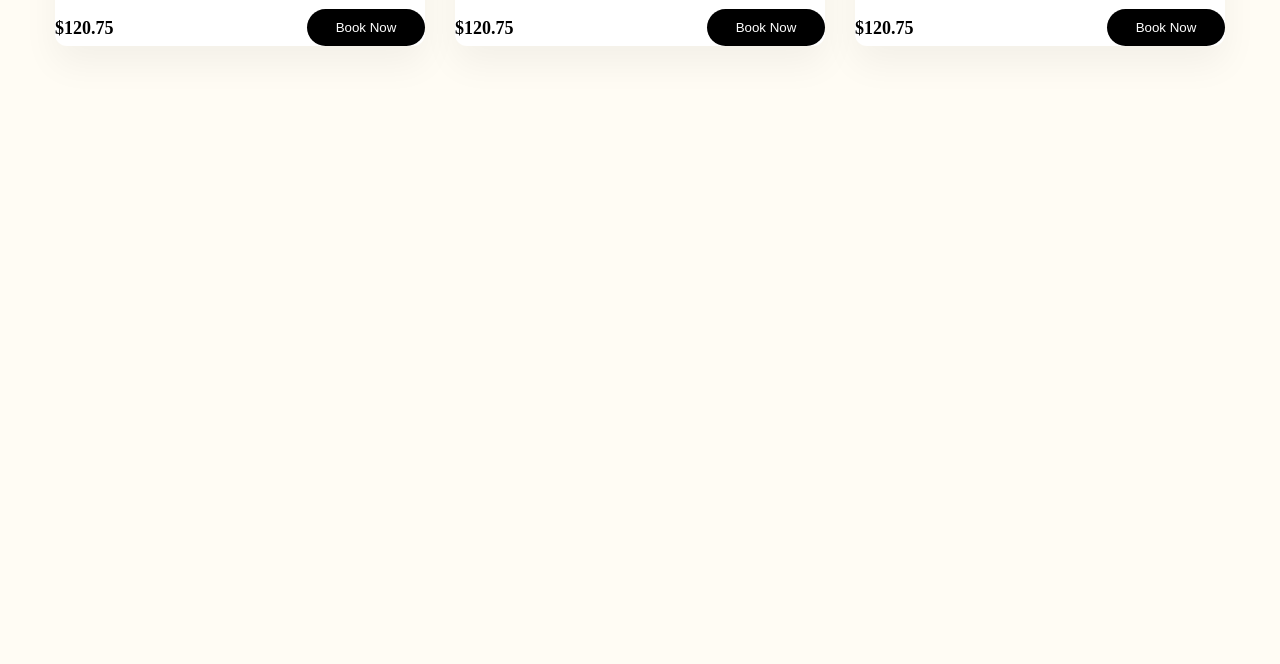
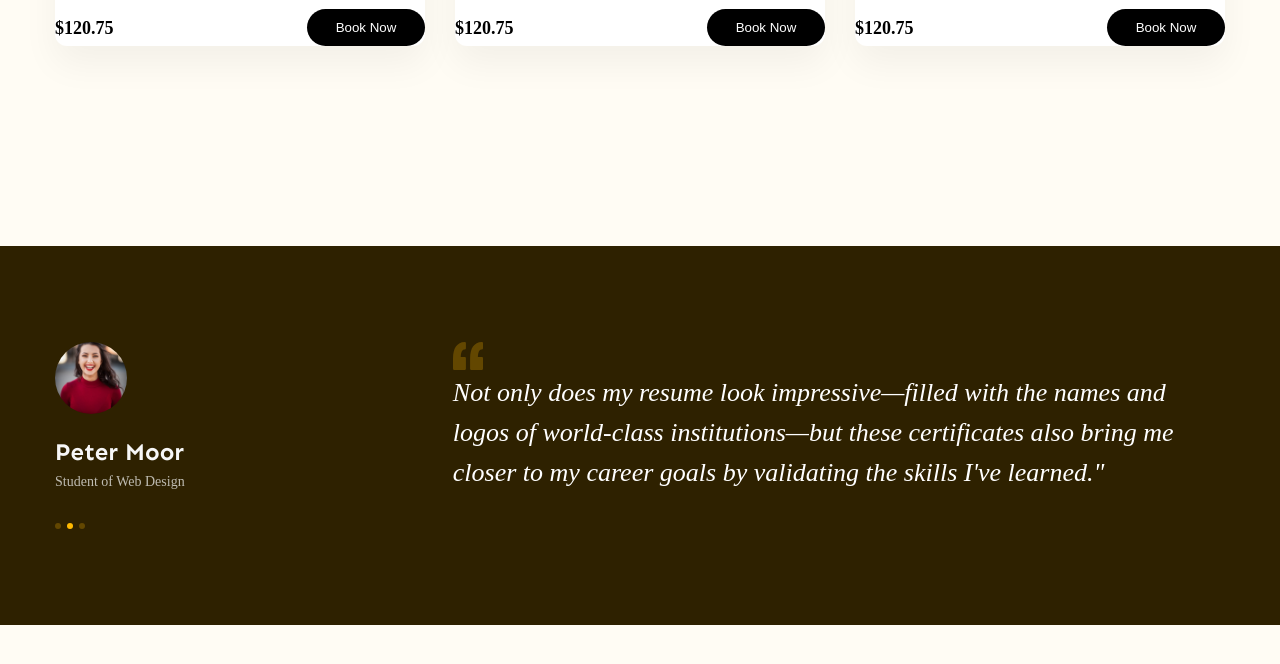
Before and after one commit to huyld4526/Figma-to-HTML, a plain HTML site: page index.html in a window 1280 px wide. Shown: the part 1606-2270 px from the top of the page. Drawn offline with Linux system fonts and the light colour scheme; files whose address does not match are found by name.

Commit message:
p8 - Code phần Feedback

```diff
--- a/asset/css/style.css
+++ b/asset/css/style.css
@@ -345,3 +345,71 @@ main .body {
 .popular .course-item .btn-book {
   border: none;
 }
+/* feedback  */
+/* block-right  */
+.feedback {
+  margin-top: 135px;
+  padding: 96px 0;
+  background-color: #2e2100;
+}
+.feedback .feedback-item {
+  display: flex;
+}
+.feedback .feedback-item .info .avata {
+  width: 72px;
+  height: 72px;
+  object-fit: cover;
+  border-radius: 50%;
+}
+.feedback .feedback-item .info .member-name {
+  margin-top: 18px;
+  font-family: Sen;
+  font-weight: 700;
+  font-style: Bold;
+  font-size: 2.4rem;
+  line-height: 3.4rem;
+  color: #f7f7f7;
+}
+.feedback .feedback-item .info .desc {
+  font-family: Poppins;
+  font-weight: 400;
+  font-style: Regular;
+  font-size: 14px;
+  line-height: 26px;
+  letter-spacing: 0%;
+  color: #bfbcb2;
+}
+.feedback .feedback-item .info .dots {
+  display: flex;
+  margin-top: 28px;
+  gap: 6px;
+}
+.feedback .feedback-item .info .dot {
+  height: 6px;
+  width: 6px;
+  border-radius: 50%;
+  background-color: #634700;
+  cursor: pointer;
+}
+.feedback .feedback-item .info .dot.active {
+  background-color: var(--primary-color);
+  cursor: default;
+}
+/* block-left  */
+.feedback .feedback-item .content {
+  width: 66%;
+  margin-left: auto;
+}
+.feedback .feedback-item .content blockquote {
+  font-family: Poppins;
+  font-weight: 400;
+  font-style: Italic;
+  font-size: 2.6rem;
+  line-height: 4rem;
+  letter-spacing: 0%;
+
+  color: #ffffff;
+}
+.feedback .feedback-item .content img {
+  color: #634700;
+}
--- a/index.html
+++ b/index.html
@@ -243,6 +243,43 @@
           </div>
         </div>
       </div>
+      <div class="feedback">
+        <div class="main-content">
+          <div class="feedback-list">
+            <div class="feedback-item">
+              <!-- block-left  -->
+              <div class="info">
+                <img
+                  src="./asset/img/ava1.jpg"
+                  alt="Peter Moor"
+                  class="avata"
+                />
+                <p class="member-name">Peter Moor</p>
+                <p class="desc">Student of Web Design</p>
+                <div class="dots">
+                  <span class="dot"></span>
+                  <span class="dot active"></span>
+                  <span class="dot"></span>
+                </div>
+              </div>
+              <!-- block-right  -->
+              <div class="content">
+                <img
+                  src="./asset/icon/open-quote.svg"
+                  alt="open-quote"
+                  class="open-quotes"
+                />
+                <blockquote>
+                  Not only does my resume look impressive—filled with the names
+                  and logos of world-class institutions—but these certificates
+                  also bring me closer to my career goals by validating the
+                  skills I've learned."
+                </blockquote>
+              </div>
+            </div>
+          </div>
+        </div>
+      </div>
     </main>
   </body>
 </html>
```
